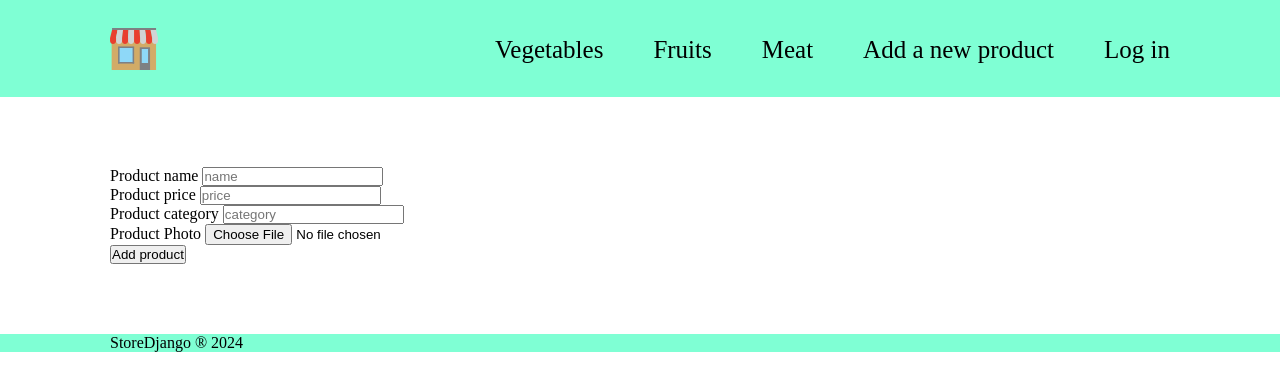
After one commit to AramMadoyanMexaki/django-store, a Django app: template storeapp/templates/add_product.html in a window 1280 px wide. The commit adds this page. Shown: the top 391 px of the page. Run offline with Django 4.2, Linux system fonts and the light colour scheme; the template is opened without the code that fills it, so the values that code supplies are empty.

Commit message:
Added function for add product

```diff
--- a/storeapp/models.py
+++ b/storeapp/models.py
@@ -1,4 +1,5 @@
 from django.db import models
+from django.contrib.auth.models import User
 
 
 class Category(models.Model):
@@ -19,3 +20,7 @@ class Product(models.Model):
 
     def __str__(self):
         return self.name
+
+
+class StoreUser(models.Model):
+    user = models.OneToOneField(User, on_delete=models.CASCADE)
--- a/storeapp/static/css/styles.css
+++ b/storeapp/static/css/styles.css
@@ -69,11 +69,6 @@ a {
     margin-bottom: 35px;
 }
 
-.but_btn {
-    font-size: 45px;
-    color: red;
-}
-
 /* footer */
 
 .footer {
--- /dev/null
+++ b/storeapp/templates/add_product.html
@@ -0,0 +1,23 @@
+{% extends 'base.html' %}
+
+{% block content %}
+    <form action="{% url 'add' %}" method="post">
+        {% csrf_token %}
+        {% if error %}
+            <p class="error">{{error}}</p>
+        {% endif %}
+        <label for="name">Product name</label>
+        <input type="text" placeholder="name" name="name" required><br>
+
+        <label for="price">Product price</label>
+        <input type="text" placeholder="price" name="price" required><br>
+
+        <label for="category">Product category</label>
+        <input type="text" placeholder="category" name="category" required><br>
+
+        <label for="photo">Product Photo</label>
+        <input type="file" name="photo"><br>
+
+        <button class="add_btn" type="submit">Add product</button>
+    </form>
+{% endblock %}
--- a/storeapp/templates/base.html
+++ b/storeapp/templates/base.html
@@ -17,16 +17,16 @@
                 </a>
                 <ul class="list nav_list flex">
                     <li class="nav_item">
-                        <a href="{% url 'vegan' %}" class="nav_link">Vegetables</a>
+                        <a href="{% url 'category' cats='Vegetables' %}" class="nav_link">Vegetables</a>
                     </li>
                     <li class="nav_item">
-                        <a href="{% url 'fruits' %}" class="nav_link">Fruits</a>
+                        <a href="{% url 'category' cats='Fruits' %}" class="nav_link">Fruits</a>
                     </li>
                     <li class="nav_item">
-                        <a href="#" class="nav_link">Meat</a>
+                        <a href="{% url 'category' cats='Meat' %}" class="nav_link">Meat</a>
                     </li>
                     <li class="nav_item">
-                        <a href="#" class="nav_link">Add a new product</a>
+                        <a href="{% url 'add' %}" class="nav_link">Add a new product</a>
                     </li>
                     <li class="nav_item">
                         <a href="#" class="nav_link">Log in</a>
--- a/storeapp/templates/index.html
+++ /dev/null
@@ -1,5 +0,0 @@
-{% extends 'base.html' %}
-
-{% block content %}
-
-{% endblock %}
--- a/storeapp/urls.py
+++ b/storeapp/urls.py
@@ -6,10 +6,8 @@ from django.conf import settings
 
 urlpatterns = [
     path('', views.index, name="home"),
-    path('fruits/', views.fruits_page, name="fruits"),
-    path('vegetables/', views.vegetables_page, name="vegan"),
-    path('meat/', views.meat, name="meat"),
+    path('category/<str:cats>', views.category, name="category"),
     path('add_product/', views.add_product, name="add"),
     path('login/', views.login, name="login"),
-    path('register/', views.register, name="register")
+    path('register/', views.register, name="register"),
 ] + static(settings.MEDIA_URL, document_root=settings.MEDIA_ROOT)
```
Also changed, not shown: storeapp/templates/fruits_page.html (deleted, +0 -16 lines), storeapp/templates/products.html (added, +17 -0 lines), storeapp/templates/vegan.html (deleted, +0 -16 lines), storeapp/views.py (+23 -20 lines), README.md.
